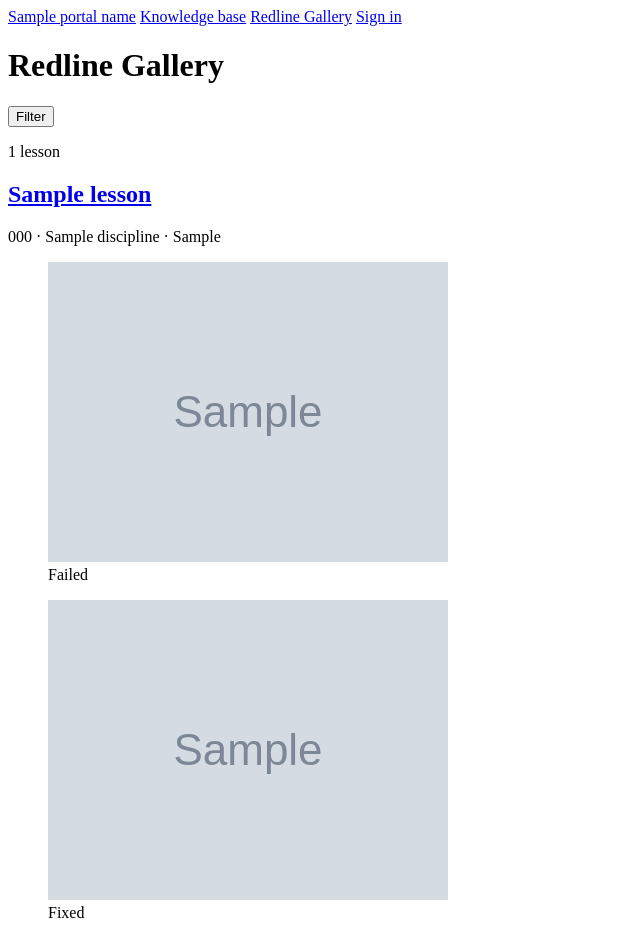
After one commit to ArchiLink/archiknowledge, a Django app: template templates/lessons/gallery.html in a window 1280 px wide. The commit adds this page. Shown: the whole page, without its empty margins (0-640 px from the left). Run offline with Django 5.2, Linux system fonts and the light colour scheme; the template is opened without the code that fills it: most values are stand-ins (such as "Sample title", 1, 10 or a date in 2020); grey boxes marked "Sample" are stand-in pictures.

Commit message:
REQ-GALLERY-001: Add the Redline Gallery (#49)
/gallery/ shows Approved lessons that have images as Failed/Fixed pairs
side by side, with a placeholder for a missing side, linking to the
lesson page. Reuses the knowledge base's validated filters and fixed
page size; anonymised projects withheld.

Closes #22

Co-authored-by: “[Keval <“[keval@architecttura.com]”>
Co-authored-by: Claude Opus 5.5 <noreply@anthropic.com>

```diff
--- a/lessons/urls.py
+++ b/lessons/urls.py
@@ -7,6 +7,7 @@ urlpatterns = [
     path("feed/", views.feed, name="feed"),
     path("embed/ticker/", views.embed_ticker, name="embed_ticker"),
     path("knowledge/", views.knowledge_base, name="knowledge_base"),
+    path("gallery/", views.gallery, name="gallery"),
     path("lessons/<int:pk>/", views.lesson_detail, name="lesson_detail"),
     path("submit/", views.submit_lesson, name="submit_lesson"),
     path("submit/<int:pk>/done/", views.submit_done, name="submit_done"),
--- a/templates/base.html
+++ b/templates/base.html
@@ -13,6 +13,7 @@
   <header>
     <a href="/">{{ portal_name }}</a>
     <a href="{% url 'knowledge_base' %}">Knowledge base</a>
+    <a href="{% url 'gallery' %}">Redline Gallery</a>
     {% if user.is_authenticated %}
       <a href="{% url 'submit_lesson' %}">Submit a lesson</a>
       <a href="{% url 'my_submissions' %}">My submissions</a>
--- /dev/null
+++ b/templates/lessons/gallery.html
@@ -0,0 +1,45 @@
+{% extends "base.html" %}
+
+{% block title %}Redline Gallery · {{ portal_name }}{% endblock %}
+
+{% block content %}
+  <h1>Redline Gallery</h1>
+  <form method="get" action="{% url 'gallery' %}" role="search">
+    {{ form.as_div }}
+    <button type="submit">Filter</button>
+  </form>
+  <p>{{ page.paginator.count }} lesson{{ page.paginator.count|pluralize }}</p>
+  {% for lesson in page %}
+    <article>
+      <h2><a href="{% url 'lesson_detail' lesson.pk %}">{{ lesson.title }}</a></h2>
+      <p>{{ lesson.phase.code }} · {{ lesson.discipline }} · {{ lesson.public_project }}</p>
+      <div class="redline-pair">
+        <figure>
+          {% if lesson.failed_image %}
+            <img src="{{ lesson.failed_image.file.url }}" alt="Failed: {{ lesson.title }}" loading="lazy">
+          {% else %}
+            <div class="placeholder">No Failed image</div>
+          {% endif %}
+          <figcaption>Failed</figcaption>
+        </figure>
+        <figure>
+          {% if lesson.fixed_image %}
+            <img src="{{ lesson.fixed_image.file.url }}" alt="Fixed: {{ lesson.title }}" loading="lazy">
+          {% else %}
+            <div class="placeholder">No Fixed image</div>
+          {% endif %}
+          <figcaption>Fixed</figcaption>
+        </figure>
+      </div>
+    </article>
+  {% empty %}
+    <p>No lessons with images match these filters.</p>
+  {% endfor %}
+  {% if page.has_other_pages %}
+    <nav aria-label="Pages">
+      {% if page.has_previous %}<a href="?{% if querystring %}{{ querystring }}&amp;{% endif %}page={{ page.previous_page_number }}">Previous</a>{% endif %}
+      Page {{ page.number }} of {{ page.paginator.num_pages }}
+      {% if page.has_next %}<a href="?{% if querystring %}{{ querystring }}&amp;{% endif %}page={{ page.next_page_number }}">Next</a>{% endif %}
+    </nav>
+  {% endif %}
+{% endblock %}
```
Also changed, not shown: lessons/views.py (+19 -0 lines), tests/test_auth.py (+1 -0 lines), tests/test_gallery.py (added, +117 -0 lines).
